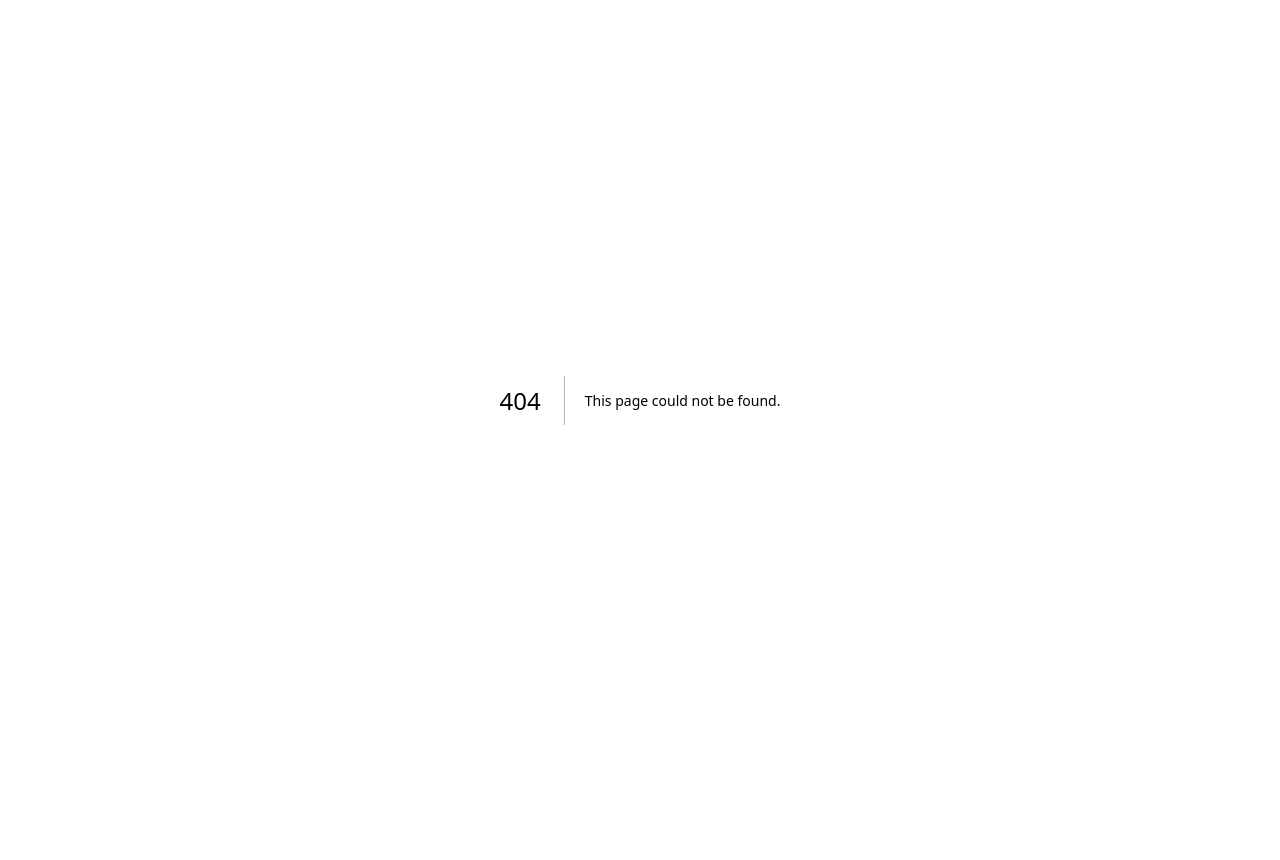
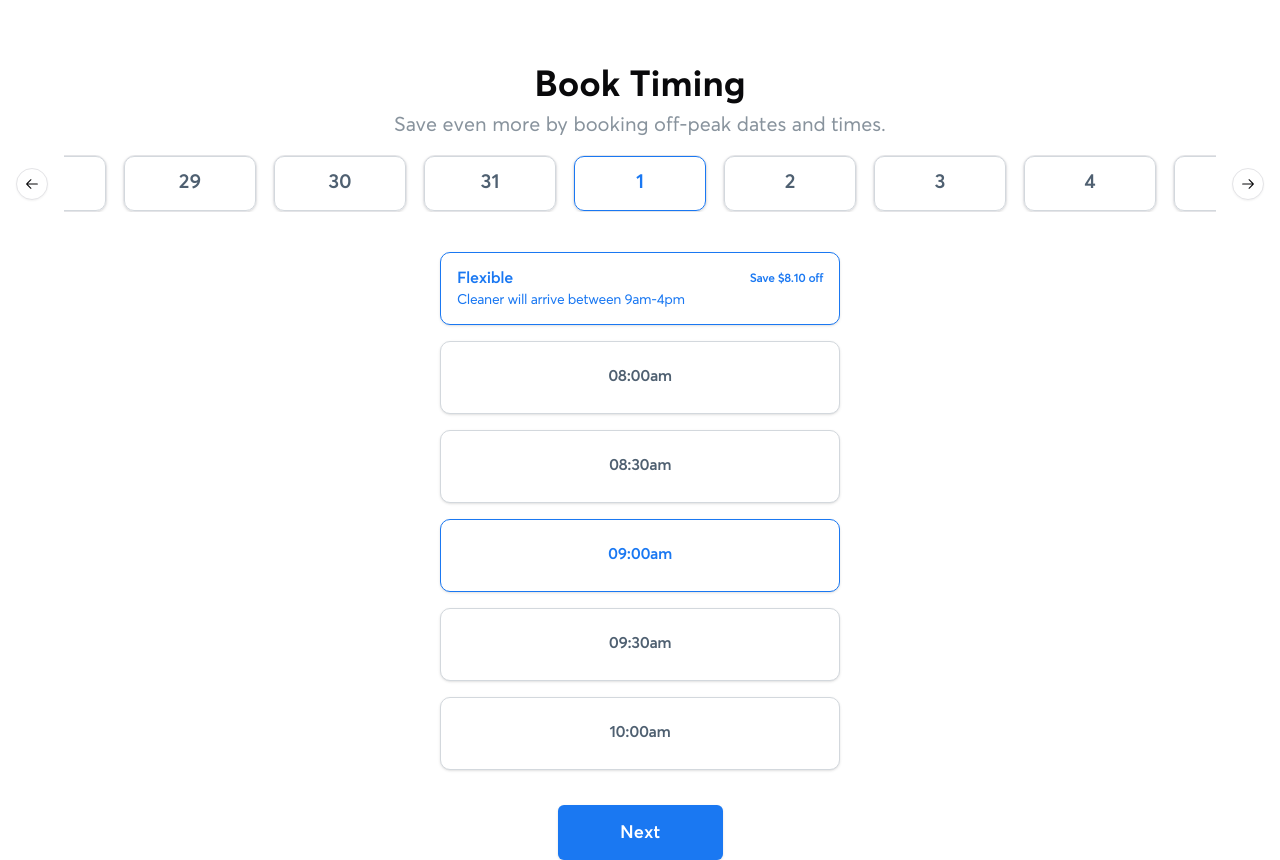
Before and after one commit to bichsonnhat/CleaningService, a Next.js app: page /booking/step-3 in a window 1280 px wide. Before the commit this address had no page. Before the commit the page ends 800 px from the top, so only its background shows below. Built offline with nearby package versions, Linux system fonts and the light colour scheme.

Commit message:
Finish booking-step-3 page

```diff
--- /dev/null
+++ b/src/app/(booking)/(routes)/booking/step-3/page.tsx
@@ -0,0 +1,105 @@
+'use client'
+
+import React from 'react'
+import { Button } from '@/components/ui/button';
+import { Card, CardContent } from "@/components/ui/card"
+import {
+  Carousel,
+  CarouselContent,
+  CarouselItem,
+  CarouselNext,
+  CarouselPrevious,
+} from "@/components/ui/carousel"
+
+const days = [
+  { dayInMonth: "1", active: true },
+  { dayInMonth: "2", active: false },
+  { dayInMonth: "3", active: false },
+  { dayInMonth: "4", active: false },
+  { dayInMonth: "5", active: false },
+  { dayInMonth: "6", active: false },
+  { dayInMonth: "7", active: false },
+  { dayInMonth: "8", active: false },
+  { dayInMonth: "9", active: false },
+  { dayInMonth: "10", active: false },
+  { dayInMonth: "11", active: false },
+  { dayInMonth: "12", active: false },
+  { dayInMonth: "13", active: false },
+  { dayInMonth: "14", active: false },
+  { dayInMonth: "15", active: false },
+  { dayInMonth: "16", active: false },
+  { dayInMonth: "17", active: false },
+  { dayInMonth: "18", active: false },
+  { dayInMonth: "19", active: false },
+  { dayInMonth: "20", active: false },
+  { dayInMonth: "21", active: false },
+  { dayInMonth: "22", active: false },
+  { dayInMonth: "23", active: false },
+  { dayInMonth: "24", active: false },
+  { dayInMonth: "25", active: false },
+  { dayInMonth: "26", active: false },
+  { dayInMonth: "27", active: false },
+  { dayInMonth: "28", active: false },
+  { dayInMonth: "29", active: false },
+  { dayInMonth: "30", active: false },
+  { dayInMonth: "31", active: false },
+]
+
+const displayDays = days.map((day) => {
+  return (
+    <CarouselItem className="basis-1/7 pl-4" key={day.dayInMonth}>
+      <Card>
+        <CardContent className={`flex justify-center items-center pt-[23px] bg-white h-[55px] w-[132px] rounded-[10px] font-Averta-Semibold text-xl border ${day.active ? "text-[#1A78F2] border-[#1A78F2]" : "text-[#4f6071] border-[#d3d8dd]"} hover:text-white hover:bg-[#1A78F2]`}>
+          {day.dayInMonth}
+        </CardContent>
+      </Card>
+    </CarouselItem>
+  )
+})
+
+
+const Step_3 = () => {
+  return (
+    <div className="h-full w-full">
+      <div className="w-1/2 m-auto p-4">
+        <div className="justify-center h-max">
+          <p className="text-4xl text-center font-Averta-Bold mb-2 mt-[50px] ">
+            Book Timing
+          </p>
+          <p className="text-[20px] text-center text-[#88939D] font-Averta-Regular leading-[25px]">
+            Save even more by booking off-peak dates and times.
+          </p>
+        </div>
+    </div>
+    <Carousel className="w-full max-w-6xl mx-auto" opts={{ loop: true }}>
+      <CarouselContent>
+        {displayDays}
+      </CarouselContent>
+      <CarouselPrevious />
+      <CarouselNext />
+    </Carousel>
+
+    <div className="grid w-3/4 m-auto justify-center gap-4 mt-[40px]">
+      <Button className="bg-white h-[73px] w-[400px] rounded-[10px] font-Averta-Semibold text-xl text-[#1A78F2] border border-[#1A78F2] hover:text-white">
+        <div className="grid grid-cols-2">
+            <p className="text-base font-Averta-Semibold leading-[23px] tracking-tight text-left">Flexible</p>
+            <p className="text-xs font-Averta-Semibold leading-[14px] tracking-tight text-right self-center">Save $8.10 off</p>
+            <p className="text-sm font-Averta-Regular leading-[19px] tracking-tight text-left">Cleaner will arrive between 9am-4pm</p>
+        </div>
+      </Button>
+      <Button className="bg-white h-[73px] w-[400px] rounded-[10px] font-Averta-Semibold text-base leading-[23px] tracking-tight text-[#4f6071] border border-[#d3d8dd] hover:text-white">08:00am</Button>
+      <Button className="bg-white h-[73px] w-[400px] rounded-[10px] font-Averta-Semibold text-base leading-[23px] tracking-tight text-[#4f6071] border border-[#d3d8dd] hover:text-white">08:30am</Button>
+      <Button className="bg-white h-[73px] w-[400px] rounded-[10px] font-Averta-Semibold text-base leading-[23px] tracking-tight text-[#1A78F2] border border-[#1A78F2] hover:text-white">09:00am</Button>
+      <Button className="bg-white h-[73px] w-[400px] rounded-[10px] font-Averta-Semibold text-base leading-[23px] tracking-tight text-[#4f6071] border border-[#d3d8dd] hover:text-white">09:30am</Button>
+      <Button className="bg-white h-[73px] w-[400px] rounded-[10px] font-Averta-Semibold text-base leading-[23px] tracking-tight text-[#4f6071] border border-[#d3d8dd] hover:text-white">10:00am</Button>
+    </div>
+
+    <div className="flex justify-center items-center mt-[35px]">
+          <Button className="w-[165px] h-[55px] bg-[#1A78F2] text-lg text-white font-Averta-Semibold">Next</Button>
+    </div>
+</div>
+
+  )
+}
+
+export default Step_3
```
